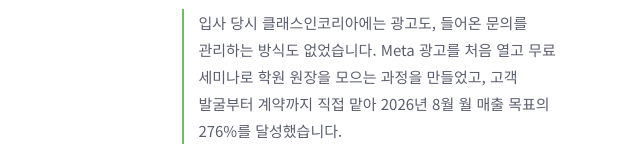
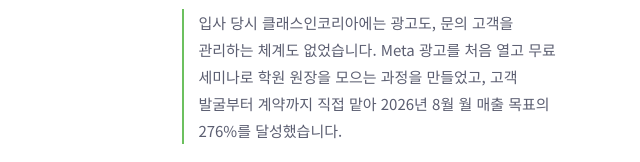
Before and after one commit to geniusnotstuffed/portfolio, a plain HTML site: page operations/index.html in a window 1280 px wide. Shown: the part 638-800 px from the top of the page, 640-1280 px from the left. Drawn offline with Linux system fonts and the light colour scheme; a web font is replaced by a local one.

Commit message:
Operations 웹: 소개 문장을 이력서 표현에 맞춤
Co-Authored-By: Claude Fable 5.2 <noreply@anthropic.com>

```diff
--- a/operations/index.html
+++ b/operations/index.html
@@ -34,7 +34,7 @@
   <h2 class="st"><span class="k">01 <em>About</em></span>소개</h2>
   <div class="strengths">
     <div class="sg"><h3>Business Acumen</h3><div><p class="gl">마케팅, 영업, 데이터까지 연결하는 비즈니스 이해력</p><p class="ds">고객을 모으는 마케팅, 계약을 맺는 영업, 결과를 읽는 데이터를 하나의 흐름으로 이해합니다. 숫자를 근거로 어디에 집중할지 정하고, 그 결정을 직접 실행합니다.</p><p class="ev">클래스인코리아에서 상반기 매출을 지역·고객별로 분석해 하반기 계획을 세웠고, 본사는 이를 계획 검토의 기준 자료로 썼습니다. 집중 지역으로 정한 인천 송도에서는 설명회와 학원 방문 영업으로 직접 실행했습니다.</p></div></div>
-    <div class="sg"><h3>Ownership &amp; <br>Execution</h3><div><p class="gl">문제를 발견하고 직접 해결하는 실행력</p><p class="ds">아이디어나 계획에 머무르지 않고 실행과 결과까지 책임집니다. 예상치 못한 문제에도 해결책을 찾아내고, 결과물이 실제 현장에서 작동하고 정착할 때까지 끝까지 추진합니다.</p><p class="ev">입사 당시 클래스인코리아에는 광고도, 들어온 문의를 관리하는 방식도 없었습니다. Meta 광고를 처음 열고 무료 세미나로 학원 원장을 모으는 과정을 만들었고, 고객 발굴부터 계약까지 직접 맡아 2026년 8월 월 매출 목표의 276%를 달성했습니다.</p></div></div>
+    <div class="sg"><h3>Ownership &amp; <br>Execution</h3><div><p class="gl">문제를 발견하고 직접 해결하는 실행력</p><p class="ds">아이디어나 계획에 머무르지 않고 실행과 결과까지 책임집니다. 예상치 못한 문제에도 해결책을 찾아내고, 결과물이 실제 현장에서 작동하고 정착할 때까지 끝까지 추진합니다.</p><p class="ev">입사 당시 클래스인코리아에는 광고도, 문의 고객을 관리하는 체계도 없었습니다. Meta 광고를 처음 열고 무료 세미나로 학원 원장을 모으는 과정을 만들었고, 고객 발굴부터 계약까지 직접 맡아 2026년 8월 월 매출 목표의 276%를 달성했습니다.</p></div></div>
     <div class="sg"><h3><span class="nw">Tech-savviness</span></h3><div><p class="gl">기술을 이해하고 비즈니스에 적용하는 능력</p><p class="ds">새로운 기술과 도구를 빠르게 익혀 업무 문제를 푸는 데 씁니다. 개발자는 아니지만, 필요한 시스템은 AI 도구로 직접 만들어 팀이 쓰게 합니다.</p><p class="ev">팀마다 다른 엑셀을 써서 회의 때마다 숫자가 달랐습니다. 각 팀과 세는 기준을 정한 뒤 사내 CRM <span class="nw">「Compass」를</span> 직접 만들었고, 지금은 회사 전체가 매일 이 CRM으로 일합니다.</p></div></div>
   </div>
 </section>
```
